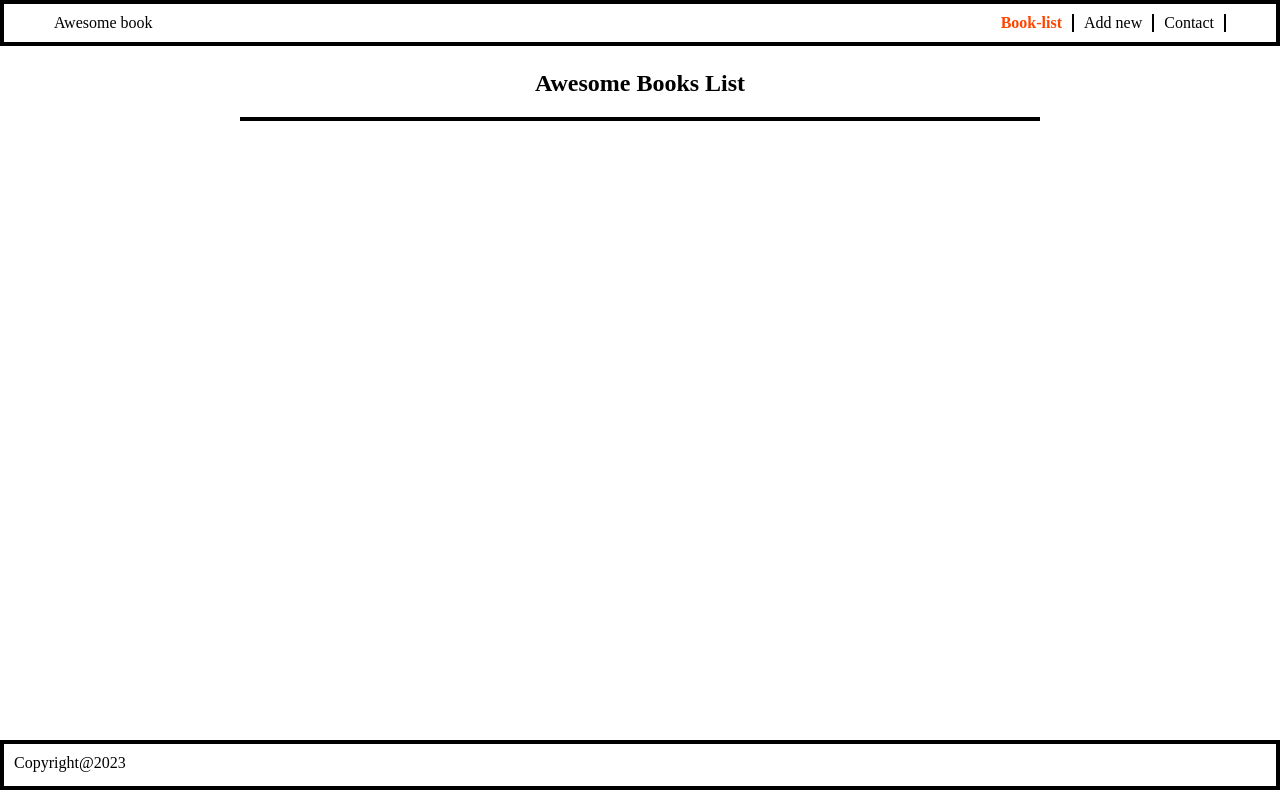
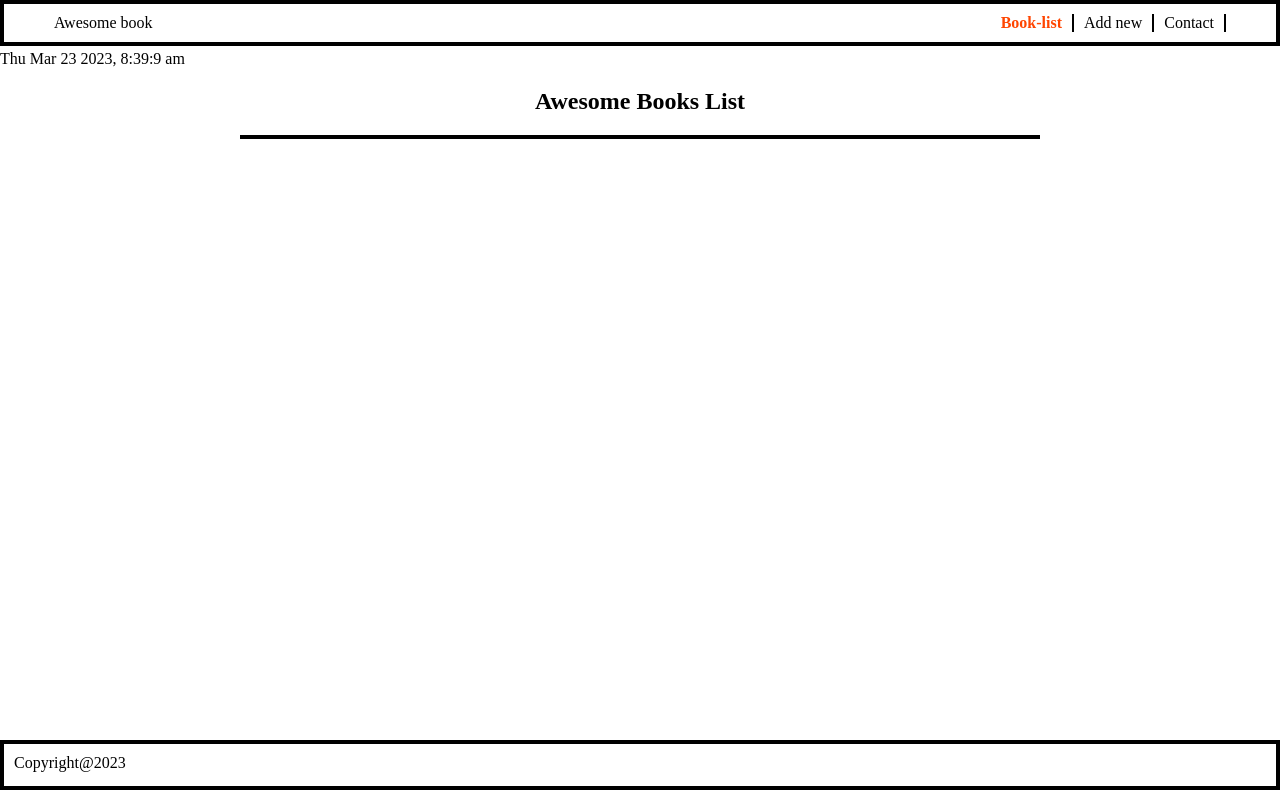
Before and after one commit to AbhishekkM05/Awesome-Books, a website: page index.html in a window 1280 px wide. Drawn offline with Linux system fonts and the light colour scheme.

Commit message:
Move date container

```diff
--- a/index.html
+++ b/index.html
@@ -19,6 +19,9 @@
         </nav>
     </header>
     <main>
+        <div id="date">
+            <!-- date added through js -->
+        </div>
         <section id="book-list-section">
             <h1 id="list-title">Awesome Books List</h1>
             <div id="book-list">
```
